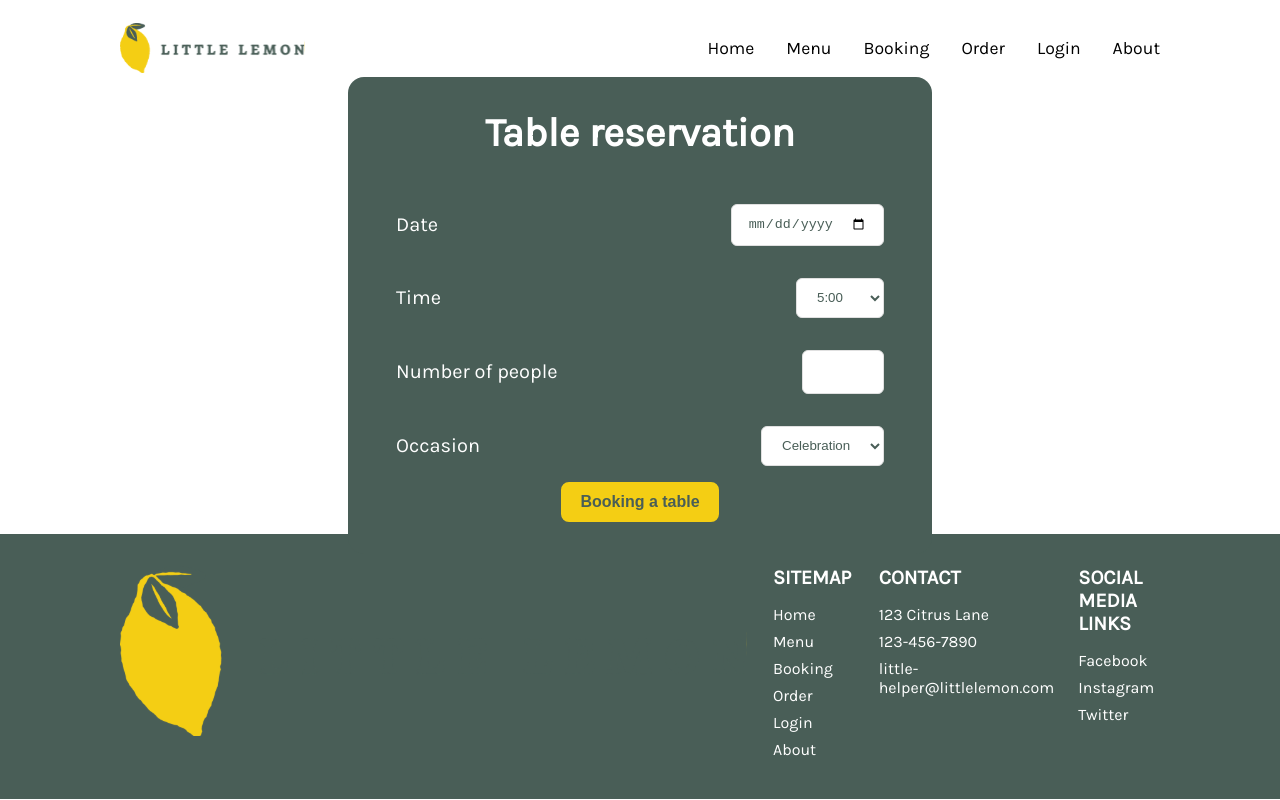
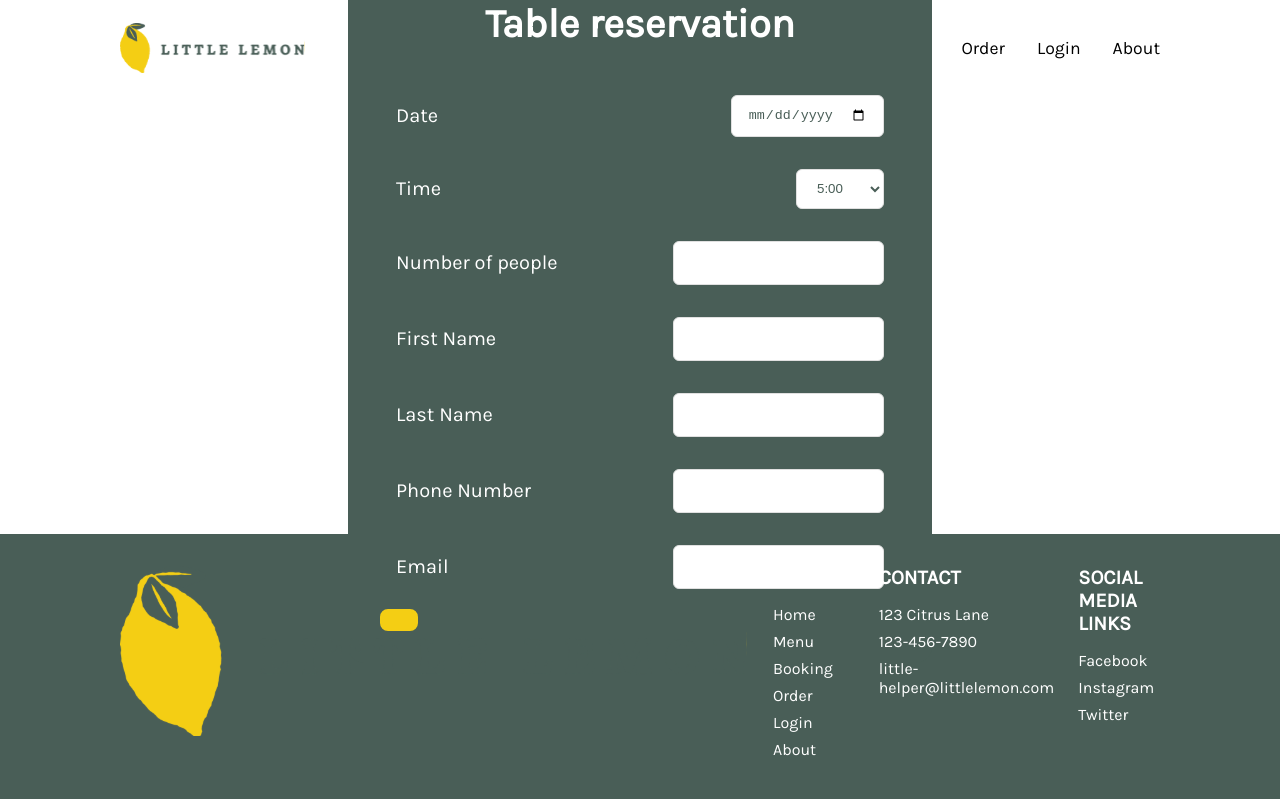
Before and after one commit to john-data-chen/meta-little-lemon, a React (Create React App) app: page / in a window 1280 px wide. Both pictures are taken after a click on the button "Booking". Built offline with nearby package versions, Linux system fonts and the light colour scheme.

Commit message:
init form validation

```diff
--- a/package.json
+++ b/package.json
@@ -6,11 +6,13 @@
     "@testing-library/jest-dom": "^5.17.0",
     "@testing-library/react": "^13.4.0",
     "@testing-library/user-event": "^13.5.0",
+    "formik": "^2.4.6",
     "react": "^18.3.1",
     "react-dom": "^18.3.1",
     "react-router-dom": "^6.27.0",
     "react-scripts": "5.0.1",
-    "web-vitals": "^2.1.4"
+    "web-vitals": "^2.1.4",
+    "yup": "^1.4.0"
   },
   "scripts": {
     "start": "react-scripts start",
--- a/src/components/BooingForm/BookingForm.js
+++ b/src/components/BooingForm/BookingForm.js
@@ -1,6 +1,8 @@
 import React, { useState } from "react";
 import Button from "../../components/Button/Button";
 import "./BookingForm.css";
+import { useFormik } from "formik";
+import * as Yup from "yup";
 
 const BookingForm = ({
   onFormSubmit,
@@ -10,28 +12,32 @@ const BookingForm = ({
 }) => {
   const defaultTime = availableTimes[0];
 
-  const [formValues, setFormValues] = useState({
-    date: "",
-    time: defaultTime,
-    people: "",
-    occasion: "",
+  const formik = useFormik({
+    initialValues: {
+      date: "",
+      time: defaultTime,
+      people: "",
+      firstName: "",
+      lastName: "",
+      phoneNumber: "",
+      email: "",
+    },
+    validationSchema: Yup.object({
+      firstName: Yup.string().required("First name is required"),
+      lastName: Yup.string().required("Last name is required"),
+      phoneNumber: Yup.number().required("Phone number is required"),
+      email: Yup.string()
+        .email("Invalid email format")
+        .required("Email is required"),
+    }),
+    onSubmit: (values, { setSubmitting }) => {
+      onFormSubmit(values);
+      setSubmitting(false);
+    },
   });
 
-  const handleInputChange = (e) => {
-    if (e.target.name === "date") {
-      dispatchOnDateChange(e.target.value);
-    }
-    setFormValues({
-      ...formValues,
-      [e.target.name]: e.target.value,
-    });
-  };
-
-  const minGuest = 1;
-  const maxGuest = 10;
-
   return (
-    <form onSubmit={(e) => onFormSubmit(e, formValues)}>
+    <form onSubmit={formik.handleSubmit}>
       <div className="reservation-container">
         <label htmlFor="date" className="containter-item-title">
           Date
@@ -40,8 +46,9 @@ const BookingForm = ({
           type="date"
           id="date"
           name="date"
-          onChange={handleInputChange}
-          className={isFormSubmitted && !formValues.date ? "error" : ""}
+          onChange={formik.handleChange}
+          value={formik.values.date}
+          className={isFormSubmitted && !formik.values.date ? "error" : ""}
         />
       </div>
       <div className="reservation-container">
@@ -51,12 +58,13 @@ const BookingForm = ({
         <select
           id="time"
           name="time"
-          value={formValues.time}
-          onChange={handleInputChange}
-          className={isFormSubmitted && !formValues.time ? "error" : ""}
+          value={formik.values.time}
+          onChange={formik.handleChange}
         >
           {availableTimes.map((time) => (
-            <option key={time}>{time}</option>
+            <option key={time} value={time}>
+              {time}
+            </option>
           ))}
         </select>
       </div>
@@ -68,30 +76,86 @@ const BookingForm = ({
           type="number"
           id="people"
           name="people"
-          min={minGuest}
-          max={maxGuest}
-          onChange={handleInputChange}
-          className={isFormSubmitted && !formValues.people ? "error" : ""}
+          onChange={formik.handleChange}
+          value={formik.values.people}
+          className={isFormSubmitted && !formik.values.people ? "error" : ""}
         />
       </div>
       <div className="reservation-container">
-        <label htmlFor="occasion" className="containter-item-title">
-          Occasion
+        <label htmlFor="firstName" className="containter-item-title">
+          First Name
         </label>
-        <select
-          id="occasion"
-          name="occasion"
-          onChange={handleInputChange}
-          className={isFormSubmitted && !formValues.occasion ? "error" : ""}
-        >
-          <option value="celebration">Celebration</option>
-          <option value="business">Business</option>
-          <option value="other">Other</option>
-        </select>
+        <input
+          type="text"
+          id="firstName"
+          name="firstName"
+          onChange={formik.handleChange}
+          value={formik.values.firstName}
+          className={
+            formik.touched.firstName && formik.errors.firstName ? "error" : ""
+          }
+        />
+        {formik.touched.firstName && formik.errors.firstName ? (
+          <div className="error-message">{formik.errors.firstName}</div>
+        ) : null}
       </div>
-      <div className="reservation-button">
-        <Button title="Booking a table" type="submit" />
+      <div className="reservation-container">
+        <label htmlFor="lastName" className="containter-item-title">
+          Last Name
+        </label>
+        <input
+          type="text"
+          id="lastName"
+          name="lastName"
+          onChange={formik.handleChange}
+          value={formik.values.lastName}
+          className={
+            formik.touched.lastName && formik.errors.lastName ? "error" : ""
+          }
+        />
+        {formik.touched.lastName && formik.errors.lastName ? (
+          <div className="error-message">{formik.errors.lastName}</div>
+        ) : null}
       </div>
+      <div className="reservation-container">
+        <label htmlFor="phoneNumber" className="containter-item-title">
+          Phone Number
+        </label>
+        <input
+          type="tel"
+          id="phoneNumber"
+          name="phoneNumber"
+          onChange={formik.handleChange}
+          value={formik.values.phoneNumber}
+          className={
+            formik.touched.phoneNumber && formik.errors.phoneNumber
+              ? "error"
+              : ""
+          }
+        />
+        {formik.touched.phoneNumber && formik.errors.phoneNumber ? (
+          <div className="error-message">{formik.errors.phoneNumber}</div>
+        ) : null}
+      </div>
+      <div className="reservation-container">
+        <label htmlFor="email" className="containter-item-title">
+          Email
+        </label>
+        <input
+          type="email"
+          id="email"
+          name="email"
+          onChange={formik.handleChange}
+          value={formik.values.email}
+          className={formik.touched.email && formik.errors.email ? "error" : ""}
+        />
+        {formik.touched.email && formik.errors.email ? (
+          <div className="error-message">{formik.errors.email}</div>
+        ) : null}
+      </div>
+      <Button type="submit" disabled={formik.isSubmitting}>
+        Submit
+      </Button>
     </form>
   );
 };
```
Also changed, not shown: 1 other file (tests, documents, lock files or other folders).
